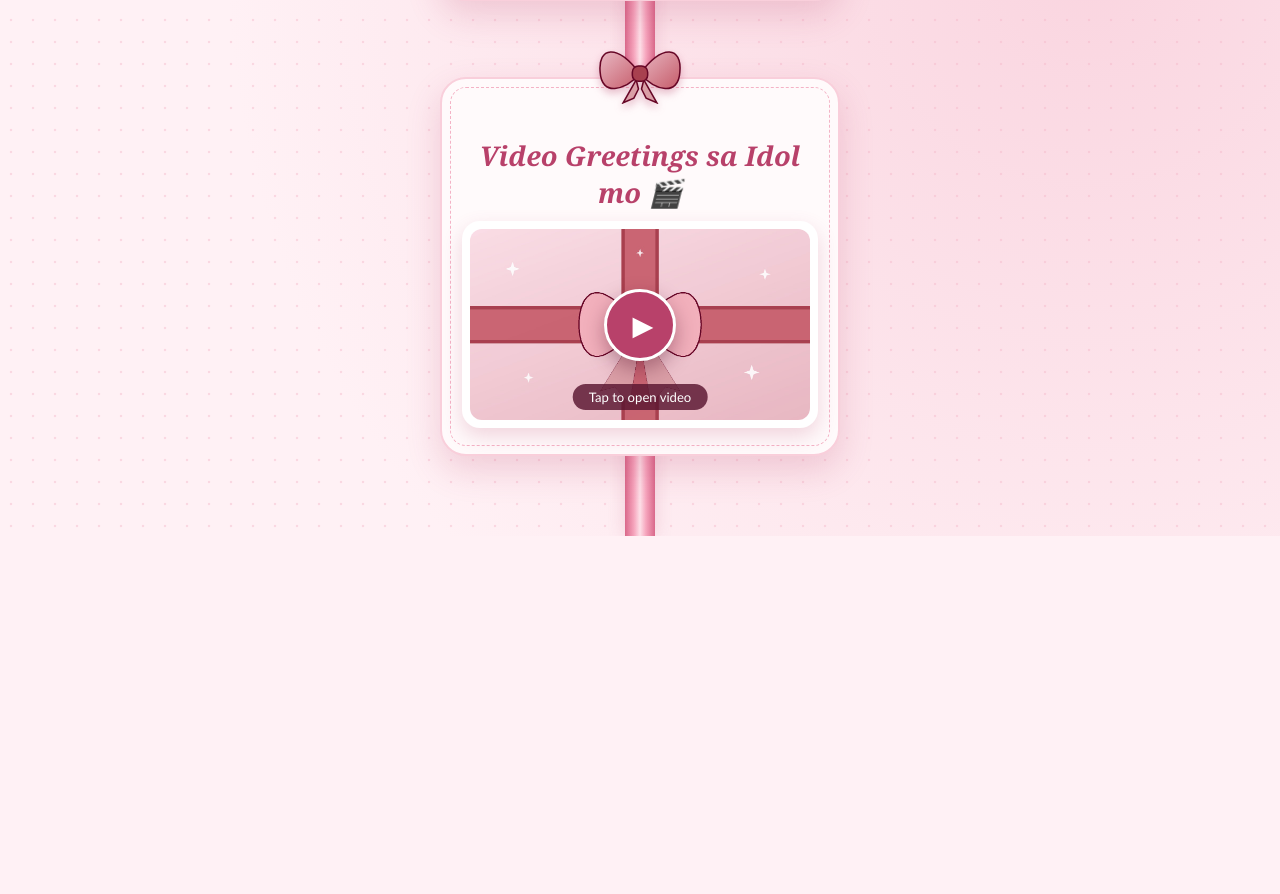
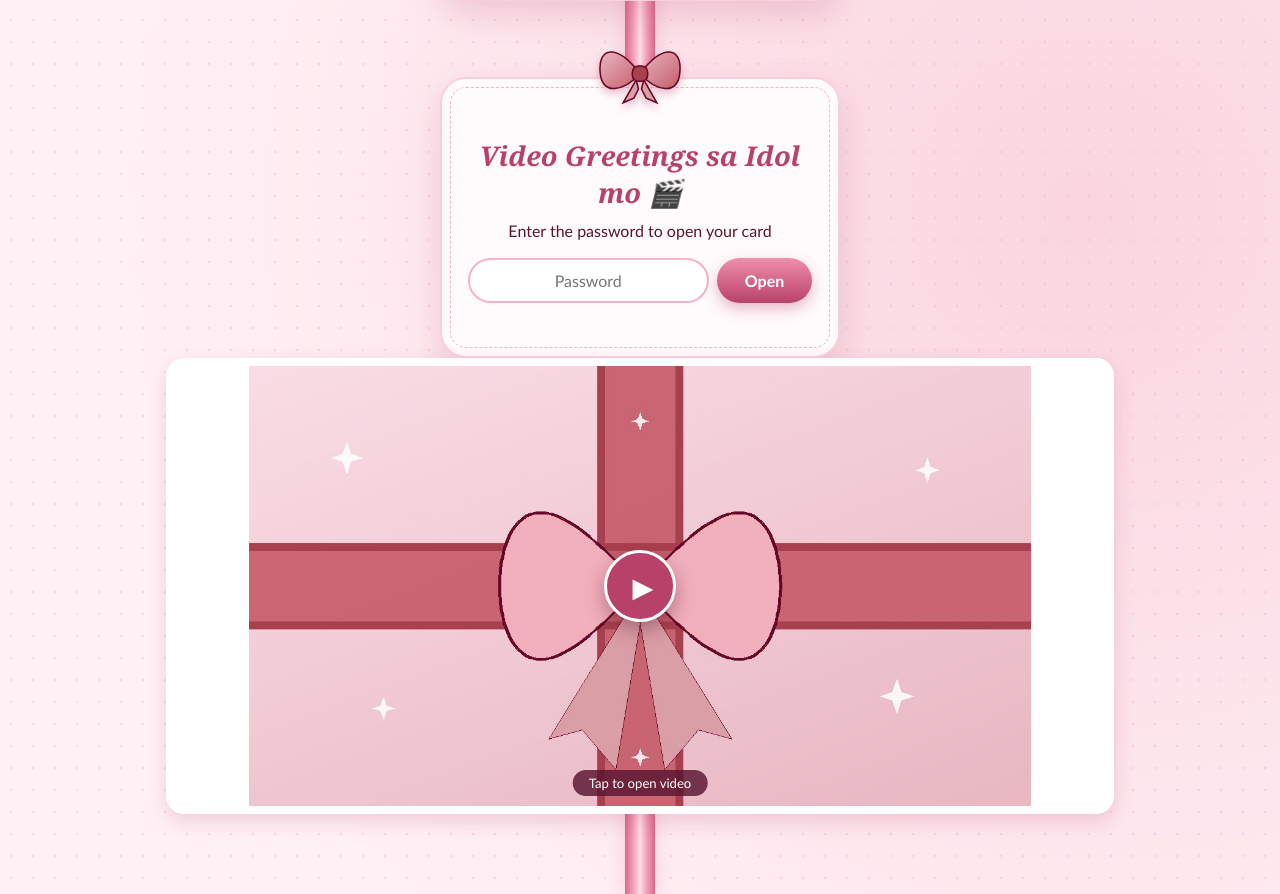
Before and after one commit to aguilarjerineangel-cmyk/kaye-sbirthday.com, a plain HTML site: page index.html in a window 1280 px wide. Shown: the part 1377-2271 px from the top of the page. Before the commit the page ends 1913 px from the top, so only its background shows below. Drawn offline with Linux system fonts and the light colour scheme.

Commit message:
Update index.html

```diff
--- a/index.html
+++ b/index.html
@@ -82,6 +82,15 @@
                     <use href="#bow"></use>
                 </svg>
                 <h2>Video Greetings sa Idol mo 🎬</h2>
+ <p>Enter the password to open your card</p>
+                    <form id="pwForm" autocomplete="off">
+                        <input type="password" id="pw" placeholder="Password" required>
+                        <button type="submit" class="btn">Open</button>
+                    </form>
+                    <p class="hint" id="hint"></p>
+                    <p class="error" id="error"></p>
+                </div>
+
                 <button type="button" class="album-cover video-card-cover" id="videoOpen" aria-label="Open video greeting">
                     <img src="videocover.jpg" alt="Video greeting cover">
                     <span class="play-btn">▶</span>
```
